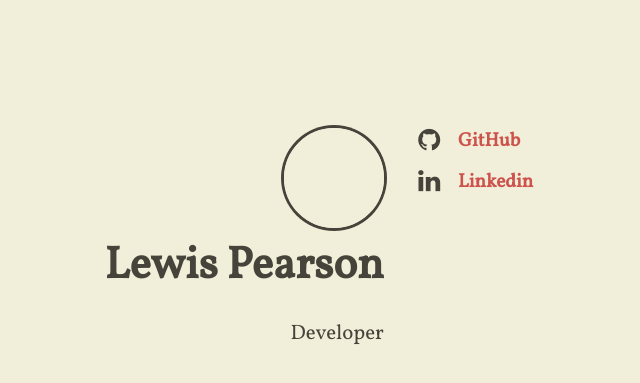
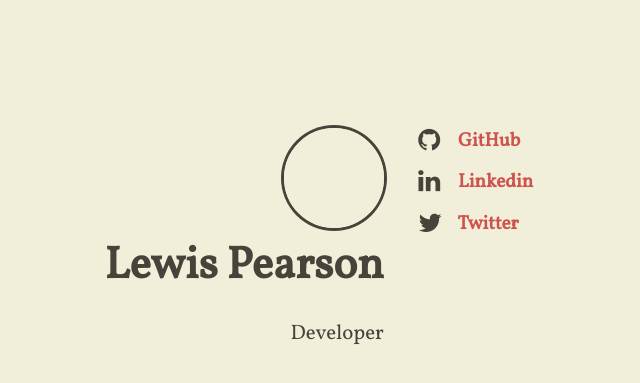
Before and after one commit to lewisp6/lewisp6.github.io, a Jekyll site: the page built from index.html, in a window 1280 px wide. Shown: the top 383 px of the page, without its empty margins (249-889 px from the left). Built offline with Jekyll 4.4.1, drawn with Linux system fonts in a browser that asks for light colours; nearby versions of some CDN libraries.

Commit message:
twitter link

```diff
--- a/_includes/content.html
+++ b/_includes/content.html
@@ -7,4 +7,8 @@
     <span class="fa fa-linkedin fa-lg main-list-item-icon"></span>
     <a href="https://uk.linkedin.com/in/lewispearson1">Linkedin</a>
   </li>
+  <li class="main-list-item">
+    <span class="fa fa-twitter fa-lg main-list-item-icon"></span>
+    <a href="https://twitter.com/lewisp6">Twitter</a>
+  </li>
 </ul>
```
